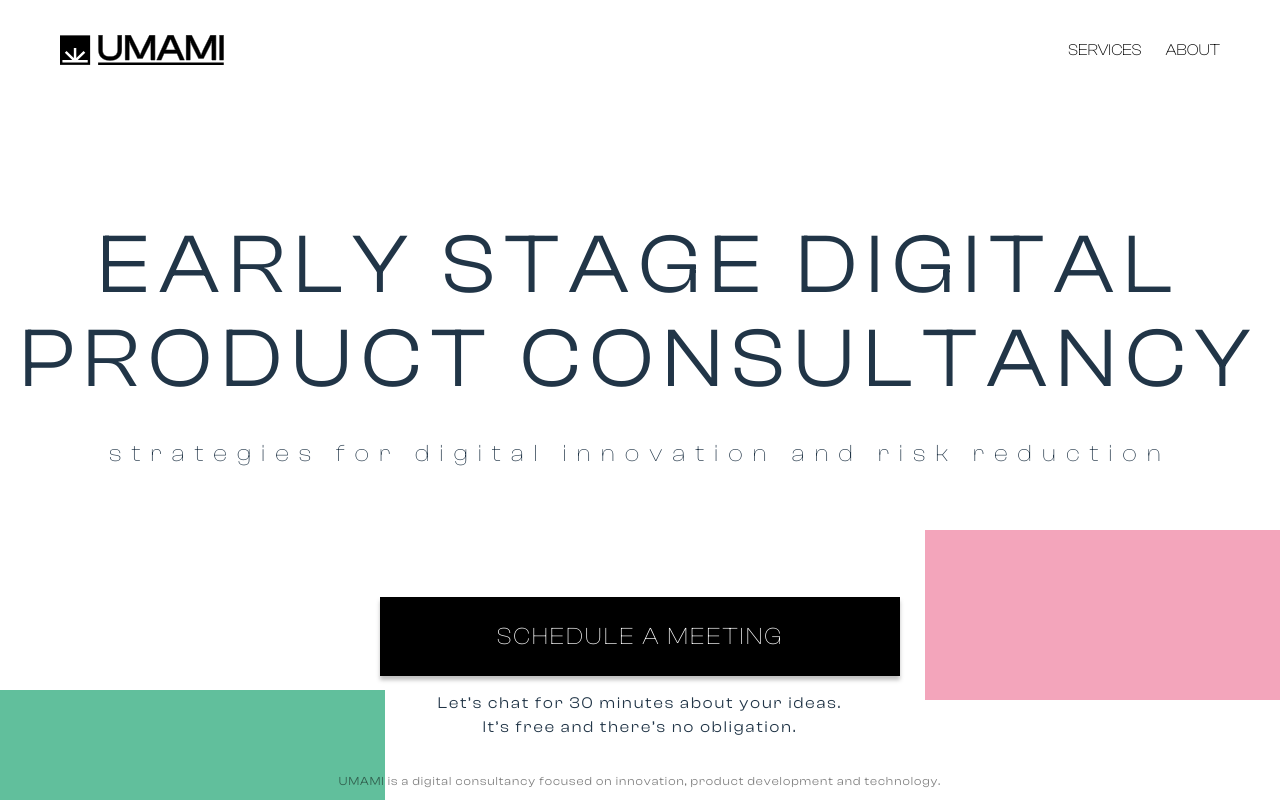
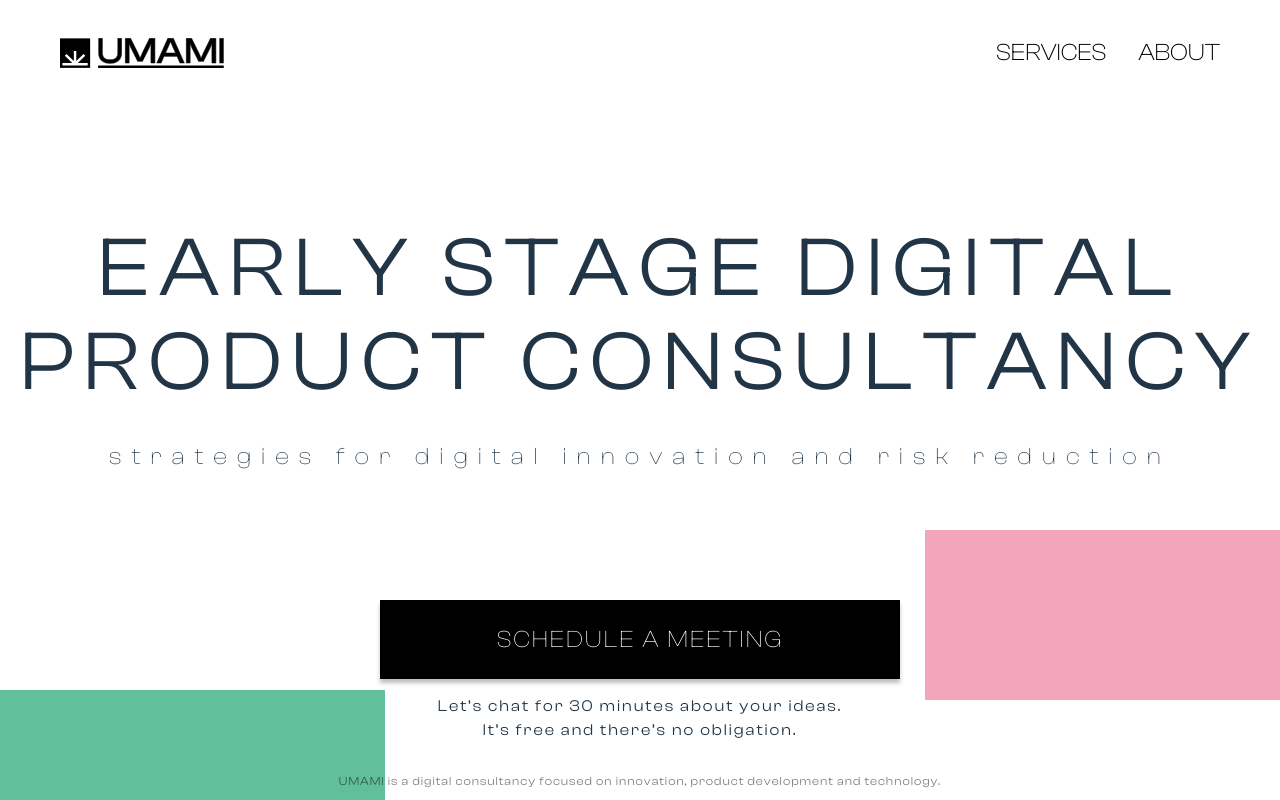
Before and after one commit to umamihq/website, a React (Vite) app: page /#/ in a window 1280 px wide. Built offline with nearby package versions, Linux system fonts and the light colour scheme.

Commit message:
Increase font size and spacing

```diff
--- a/src/layout/MainLayout.styled.ts
+++ b/src/layout/MainLayout.styled.ts
@@ -56,7 +56,7 @@ export const StyledFooter = styled.footer`
 
 export const StyledNavigation = styled.div<{ isScrolled: boolean }>`
     display: flex;
-    gap: 24px;
+    gap: 32px;
 
     @media ${device.tablet} {
         display: none;
@@ -66,6 +66,7 @@ export const StyledNavigation = styled.div<{ isScrolled: boolean }>`
     a {
         position: relative;
         text-decoration: none;
+        font-size: 24px;
     }
 
     a:hover::before {
```
